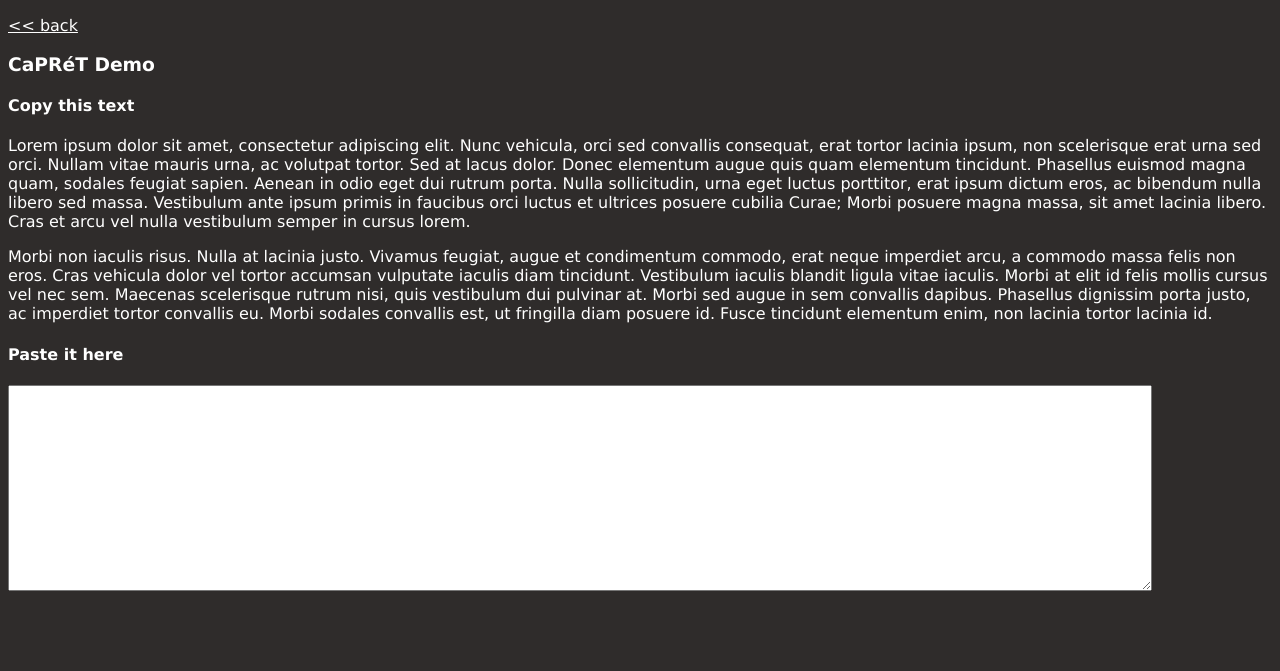
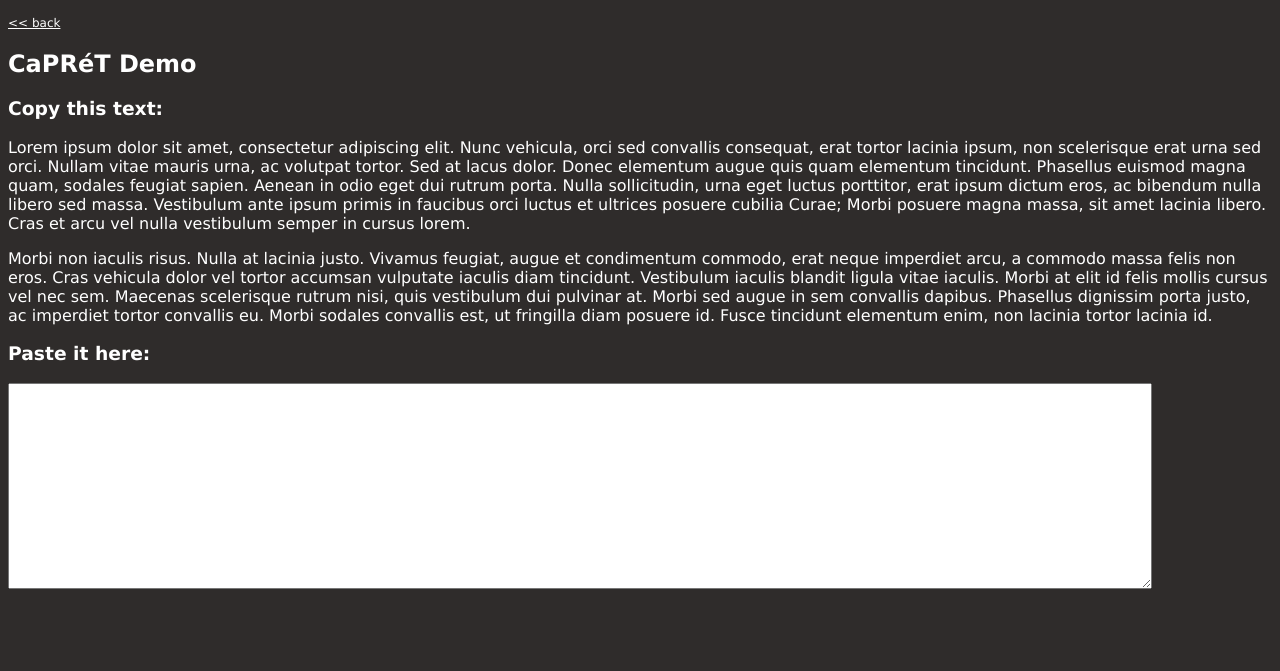
Before and after one commit to tatemae/capret, a website: page public/demo.html in a window 1280 px wide. Shown: the top 671 px of the page. Drawn offline with nearby package versions, Linux system fonts and the light colour scheme.

Commit message:
Font size changes

```diff
--- a/public/demo.html
+++ b/public/demo.html
@@ -13,15 +13,15 @@
 </head>
 <body id="home">
   <div>
-    <p><a href="/"><< back</a></p>
-    <h3>CaPR&#233;T Demo</h3>
+    <p><div style="font-size:12px;"><a href="/"><< back</a></div></p>
+    <h2>CaPR&#233;T Demo</h3>
 
-    <h4>Copy this text</h4>
+    <h3>Copy this text:</h3>
     <p>Lorem ipsum dolor sit amet, consectetur adipiscing elit. Nunc vehicula, orci sed convallis consequat, erat tortor lacinia ipsum, non scelerisque erat urna sed orci. Nullam vitae mauris urna, ac volutpat tortor. Sed at lacus dolor. Donec elementum augue quis quam elementum tincidunt. Phasellus euismod magna quam, sodales feugiat sapien. Aenean in odio eget dui rutrum porta. Nulla sollicitudin, urna eget luctus porttitor, erat ipsum dictum eros, ac bibendum nulla libero sed massa. Vestibulum ante ipsum primis in faucibus orci luctus et ultrices posuere cubilia Curae; Morbi posuere magna massa, sit amet lacinia libero. Cras et arcu vel nulla vestibulum semper in cursus lorem.</p>
 
 	<p>Morbi non iaculis risus. Nulla at lacinia justo. Vivamus feugiat, augue et condimentum commodo, erat neque imperdiet arcu, a commodo massa felis non eros. Cras vehicula dolor vel tortor accumsan vulputate iaculis diam tincidunt. Vestibulum iaculis blandit ligula vitae iaculis. Morbi at elit id felis mollis cursus vel nec sem. Maecenas scelerisque rutrum nisi, quis vestibulum dui pulvinar at. Morbi sed augue in sem convallis dapibus. Phasellus dignissim porta justo, ac imperdiet tortor convallis eu. Morbi sodales convallis est, ut fringilla diam posuere id. Fusce tincidunt elementum enim, non lacinia tortor lacinia id.</p>
 
-    <h4>Paste it here</h4>
+    <h3>Paste it here:</h3>
     <textarea></textarea>
   </div>
   <div id="footer">
```
Also changed, not shown: public/index.html (+3 -3 lines).
